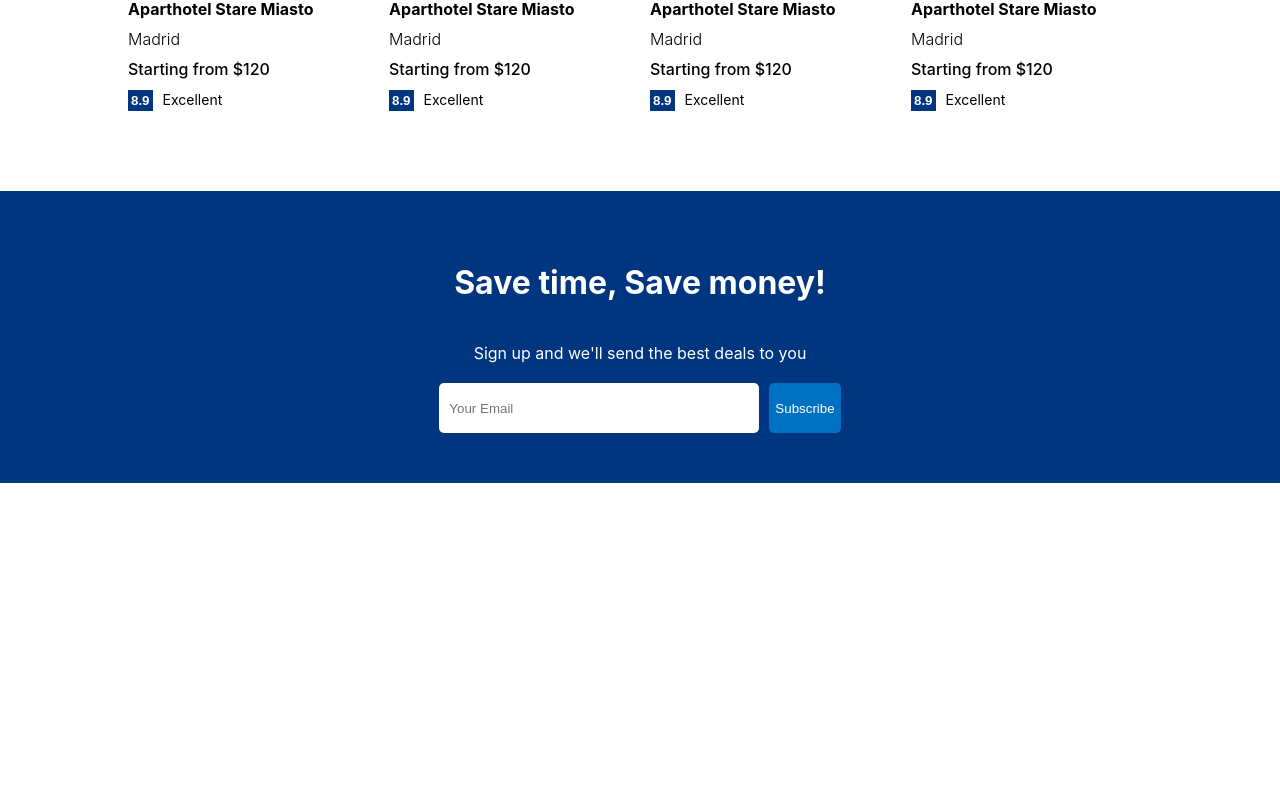
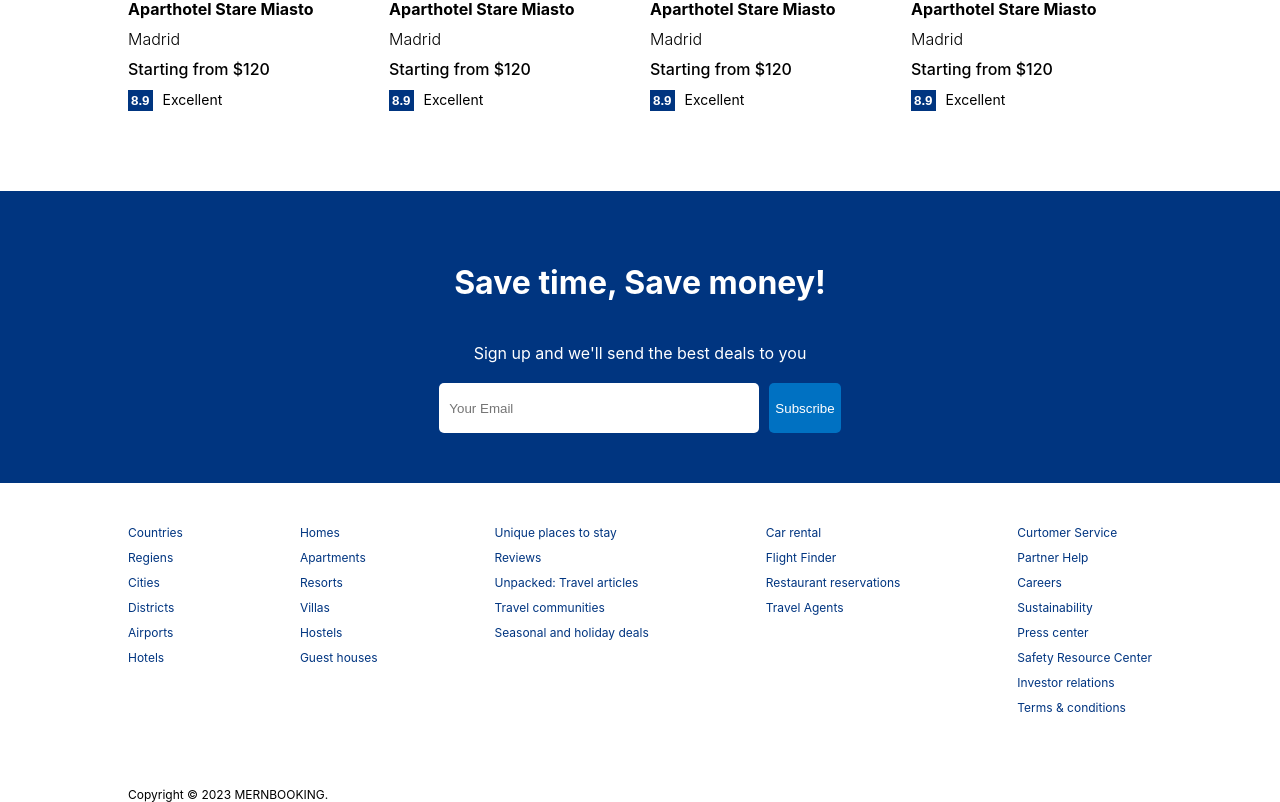
Before and after one commit to rushdy87/booking-mern, a React (Create React App) app in the folder client/: page / in a window 1280 px wide. Shown: the part 1338-2140 px from the top of the page. Before the commit the page ends 1821 px from the top, so only its background shows below. Built offline with nearby package versions, Linux system fonts and the light colour scheme.

Commit message:
Footer Design

```diff
--- /dev/null
+++ b/client/src/components/footer/Footer.css
@@ -0,0 +1,23 @@
+.footer {
+  width: 100%;
+  max-width: 1024px;
+  font-size: 12px;
+}
+
+.footer-lists {
+  width: 100%;
+  display: flex;
+  justify-content: space-between;
+  margin-bottom: 50px;
+}
+
+.footer-list {
+  list-style: none;
+  padding: 0;
+}
+
+.footer-list-item {
+  margin-bottom: 10px;
+  color: #003580;
+  cursor: pointer;
+}
--- /dev/null
+++ b/client/src/components/footer/Footer.jsx
@@ -0,0 +1,57 @@
+import './Footer.css';
+
+const Footer = () => {
+  return (
+    <div className="footer">
+      <div className="footer-lists">
+        <ul className="footer-list">
+          <li className="footer-list-item">Countries</li>
+          <li className="footer-list-item">Regiens</li>
+          <li className="footer-list-item">Cities</li>
+          <li className="footer-list-item">Districts</li>
+          <li className="footer-list-item">Airports</li>
+          <li className="footer-list-item">Hotels</li>
+        </ul>
+
+        <ul className="footer-list">
+          <li className="footer-list-item">Homes </li>
+          <li className="footer-list-item">Apartments </li>
+          <li className="footer-list-item">Resorts </li>
+          <li className="footer-list-item">Villas</li>
+          <li className="footer-list-item">Hostels</li>
+          <li className="footer-list-item">Guest houses</li>
+        </ul>
+
+        <ul className="footer-list">
+          <li className="footer-list-item">Unique places to stay </li>
+          <li className="footer-list-item">Reviews</li>
+          <li className="footer-list-item">Unpacked: Travel articles </li>
+          <li className="footer-list-item">Travel communities </li>
+          <li className="footer-list-item">Seasonal and holiday deals </li>
+        </ul>
+
+        <ul className="footer-list">
+          <li className="footer-list-item">Car rental </li>
+          <li className="footer-list-item">Flight Finder</li>
+          <li className="footer-list-item">Restaurant reservations </li>
+          <li className="footer-list-item">Travel Agents </li>
+        </ul>
+
+        <ul className="footer-list">
+          <li className="footer-list-item">Curtomer Service</li>
+          <li className="footer-list-item">Partner Help</li>
+          <li className="footer-list-item">Careers</li>
+          <li className="footer-list-item">Sustainability</li>
+          <li className="footer-list-item">Press center</li>
+          <li className="footer-list-item">Safety Resource Center</li>
+          <li className="footer-list-item">Investor relations</li>
+          <li className="footer-list-item">Terms & conditions</li>
+        </ul>
+      </div>
+
+      <div className="footer-text">Copyright © 2023 MERNBOOKING.</div>
+    </div>
+  );
+};
+
+export default Footer;
--- a/client/src/components/index.js
+++ b/client/src/components/index.js
@@ -4,3 +4,4 @@ export { default as Featured } from './featured/Featured';
 export { default as PropertyList } from './prperty-list/PropertyList';
 export { default as FeaturedProperties } from './featured-properties/FeaturedProperties';
 export { default as MailList } from './mail-list/MailList';
+export { default as Footer } from './footer/Footer';
--- a/client/src/pages/home/Home.jsx
+++ b/client/src/pages/home/Home.jsx
@@ -5,6 +5,7 @@ import {
   Navbar,
   PropertyList,
   MailList,
+  Footer,
 } from '../../components';
 
 import './Home.css';
@@ -21,6 +22,7 @@ const Home = () => {
         <h1 className="home-title">Homes guests love</h1>
         <FeaturedProperties />
         <MailList />
+        <Footer />
       </div>
     </div>
   );
```
